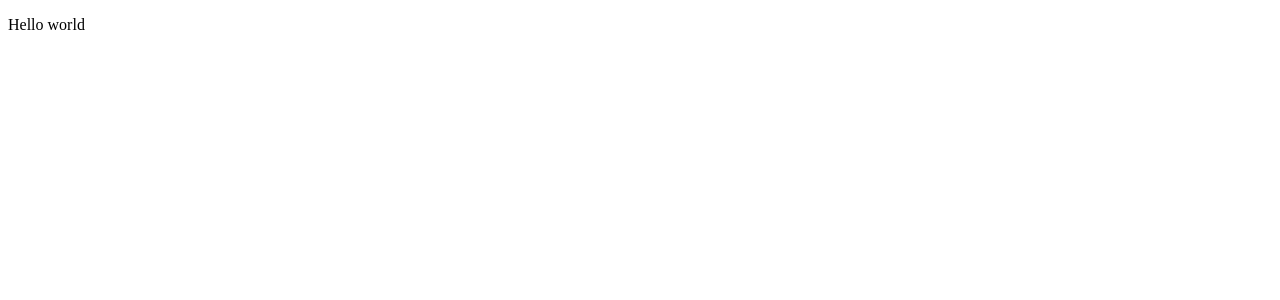
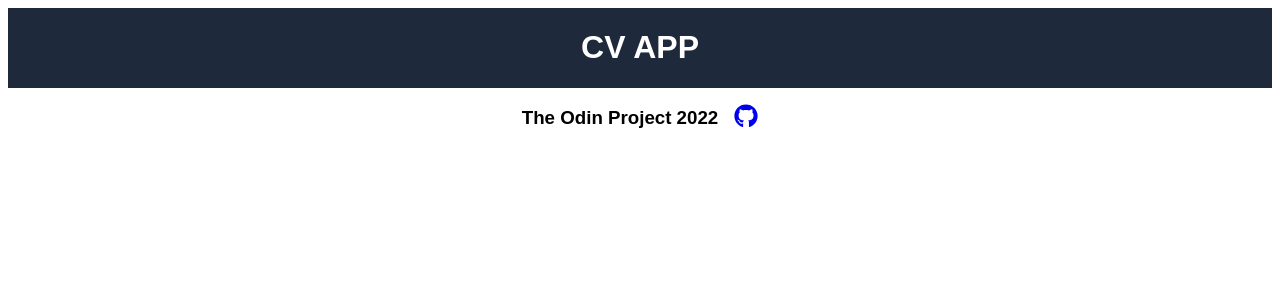
Before and after one commit to warithad/cv-app, a React (Create React App) app: page / in a window 1280 px wide. Shown: the top 300 px of the page. Built offline with nearby package versions, Linux system fonts and the light colour scheme.

Commit message:
Create header and footer components

```diff
--- a/src/App.js
+++ b/src/App.js
@@ -1,12 +1,12 @@
+import Header  from "./components/Header";
+import Footer from "./components/Footer";
+import React from "react";
 
 function App() {
   return (
     <div className="App">
-      <header className="App-header">
-        <p>
-          Hello world
-        </p>
-      </header>
+      <Header/>
+      <Footer/>
     </div>
   );
 }
--- /dev/null
+++ b/src/components/Footer.js
@@ -0,0 +1,28 @@
+import React from "react";
+import { FaGithub } from "react-icons/fa"
+
+const Footer = () => {
+    return (
+        <div style={footerDivStyle}>
+            <h3>The Odin Project 2022</h3>
+            <a  href="https://github.com/warithad" target="_blank">
+                <FaGithub style={githubLogoStyle}/>
+            </a>
+        </div>
+    )
+}
+
+const githubLogoStyle = {
+    minWidth: "1.5rem",
+    minHeight: "1.5rem",
+}
+
+const footerDivStyle = {
+    display: "flex",
+    alignItems: "center",
+    justifyContent: "center",
+    gap: "1rem",
+    fontFamily: "Arial"
+}
+
+export default Footer;
--- /dev/null
+++ b/src/components/Header.js
@@ -0,0 +1,23 @@
+import React from "react";
+
+const Header =()=> {
+    return (
+        <div style={headerBoxStyle}>
+            <h1 style={headerStyle}>CV APP</h1>
+        </div>
+    )
+}
+
+const headerBoxStyle = {
+    display: "flex",
+    alignItems: "center",
+    justifyContent: "center",
+    backgroundColor: "#1e293b",
+}
+
+const headerStyle = {
+    color: "white",
+    fontFamily: "Arial"
+}
+
+export default Header;
```
Also changed, not shown: src/components/Main.js (added).
